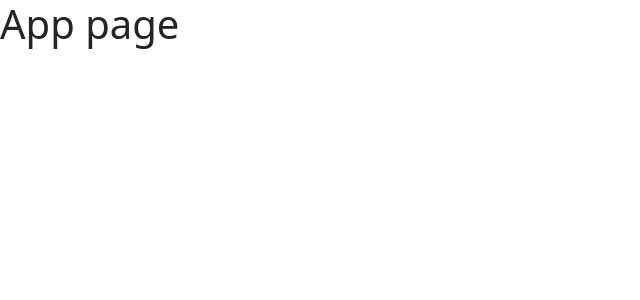
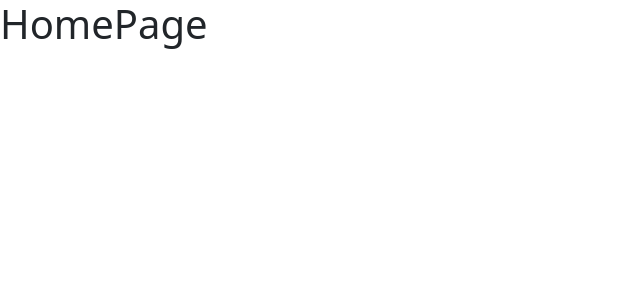
Before and after one commit to andrew-m94/LunchRunnerFrontend_, a React (Create React App) app: page / in a window 1280 px wide. Shown: the top 300 px of the page, without its empty margins (0-640 px from the left). Built offline with nearby package versions, Linux system fonts and the light colour scheme.

Commit message:
Added HomePage component, created route on app for HomePage

```diff
--- a/src/components/App.jsx
+++ b/src/components/App.jsx
@@ -1,4 +1,6 @@
 import React, { Component } from 'react';
+import { BrowserRouter as Router, Routes, Route } from "react-router-dom";
+import HomePage from './HomePage/HomePage';
 
 class App extends Component {
     constructor(props) {
@@ -9,7 +11,11 @@
     }
     render() {
         return (
-            <h1>App page</h1>
+            <Router>
+                <Routes>
+                    <Route path="/" element={<HomePage />} />
+                </Routes>
+            </Router>
         );
     }
 }
--- /dev/null
+++ b/src/components/HomePage/HomePage.jsx
@@ -0,0 +1,9 @@
+import React from 'react';
+
+const HomePage = () => {
+    return (
+        <h1>HomePage</h1>
+    );
+}
+
+export default HomePage;
```
